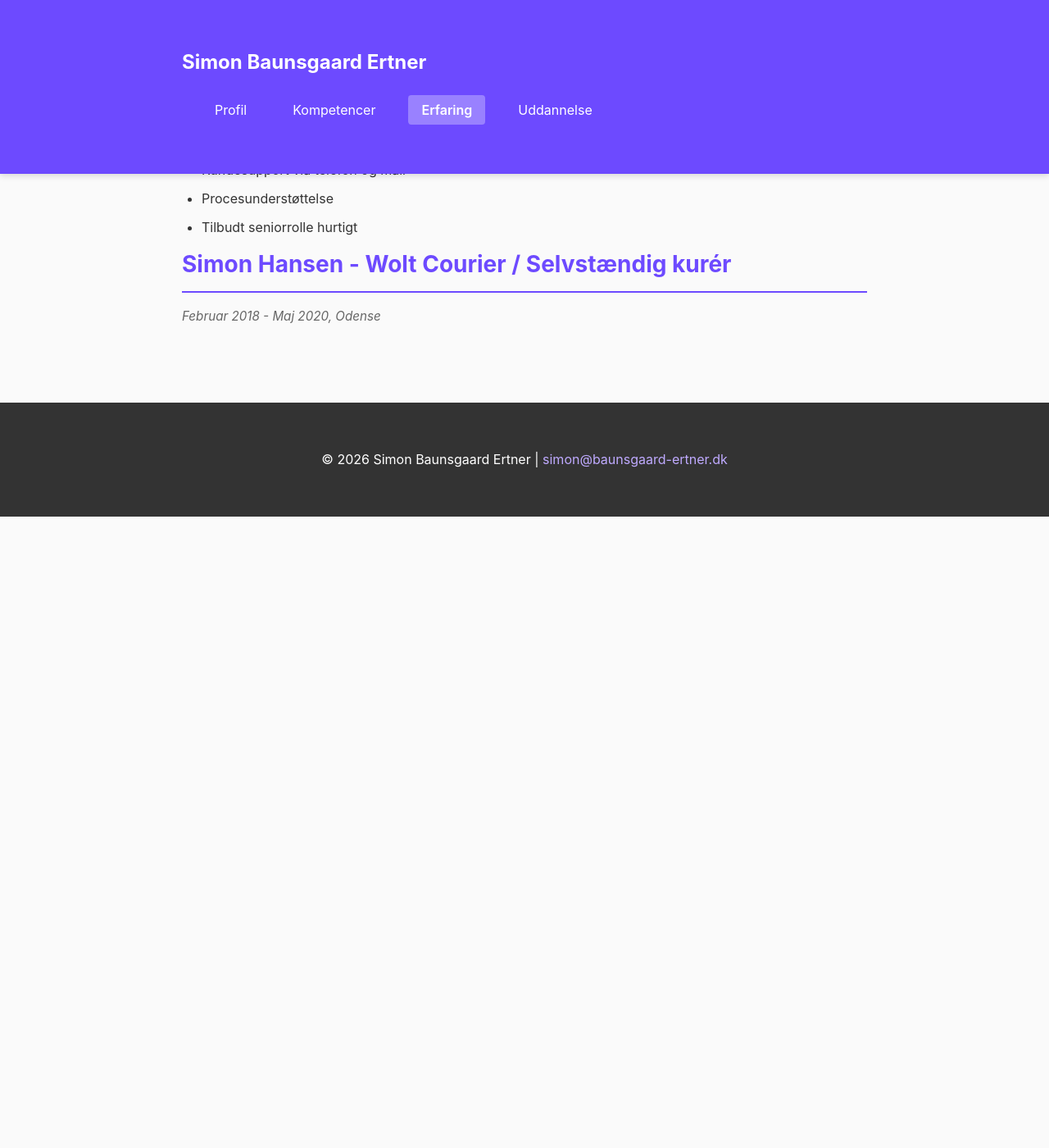
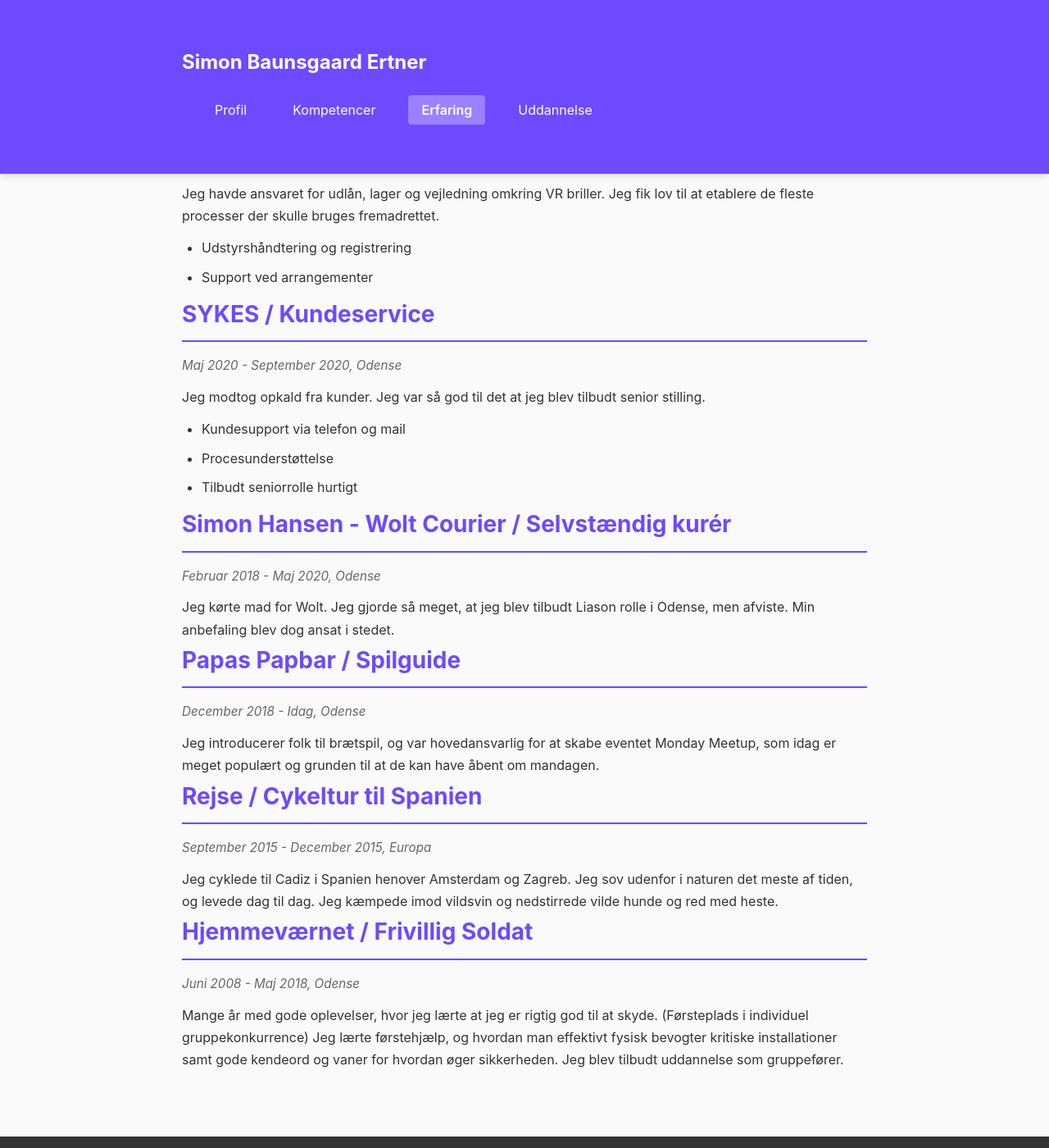
Before and after one commit to SBauns/cv, a Jekyll site: the page built from experience.md, in a window 1280 px wide and 1400 px high, scrolled down 1106 px. Shown: the whole window at 82% size. Built offline with Jekyll 4.4.1, drawn with Linux system fonts in a browser that asks for light colours; before the commit the page ends 1736 px from its top, so only the background shows below that; some of the changed text lies outside the part shown.

Commit message:
More to the CV

```diff
--- a/experience.md
+++ b/experience.md
@@ -11,6 +11,8 @@ permalink: /experience/
 August 2026 - September 2026, Odense
 {: .date}
 
+Kort vikariat, hvor jeg pakkede kager.
+
 - Pakning af kager
 
 ## Styrk Vin / Landbrugsmedhjælper
@@ -18,12 +20,16 @@ August 2026 - September 2026, Odense
 Juli 2026 - Juli 2026, Odense
 {: .date}
 
+Jeg hjalp i et par uger med praktisk arbejde. Jeg var blevet ansat, hvis virksomheden havde råd.
+
 - Hjalp til på vingård med diverse praktiske opgaver
 
 ## Steffen Sten / Projektarbejde
 
 Oktober 2025 - November 2025, Odense
 {: .date}
+
+Jeg havde ansvaret for at lære Archicad at kende, og sikre vi kunne få gode billeder ind i det.
 
 - Integration af produktdata og marketing
 - Praktisk datagrundlag (herunder billeder)
@@ -33,6 +39,8 @@ Oktober 2025 - November 2025, Odense
 
 Januar 2023 - December 2023, Odense
 {: .date}
+
+Jeg sad i et lille team og havde en stor del af ansvaret for at udvikle JFM’s Salesplatform, hvor jeg både skulle lægge lange planer for udviklingen, men også reagere hurtigt på ændringer og ønsker fra JFM. Virksomheden gik desværre konkurs, men jeg fik at vide at jeg var en af grundene til at de havde penge nok til 6 måneder.
 
 - Ansvar for udvikling af salgsplatform
 - Øvrige webopgaver
@@ -44,6 +52,8 @@ Januar 2023 - December 2023, Odense
 Januar 2021 - April 2022, Odense
 {: .date}
 
+Jeg havde ansvaret for udlån, lager og vejledning omkring VR briller. Jeg fik lov til at etablere de fleste processer der skulle bruges fremadrettet.
+
 - Udstyrshåndtering og registrering
 - Support ved arrangementer
 
@@ -51,6 +61,8 @@ Januar 2021 - April 2022, Odense
 
 Maj 2020 - September 2020, Odense
 {: .date}
+
+Jeg modtog opkald fra kunder. Jeg var så god til det at jeg blev tilbudt senior stilling.
 
 - Kundesupport via telefon og mail
 - Procesunderstøttelse
@@ -60,3 +72,26 @@ Maj 2020 - September 2020, Odense
 
 Februar 2018 - Maj 2020, Odense
 {: .date}
+
+Jeg kørte mad for Wolt. Jeg gjorde så meget, at jeg blev tilbudt Liason rolle i Odense, men afviste. Min anbefaling blev dog ansat i stedet.
+
+## Papas Papbar / Spilguide
+
+December 2018 - Idag, Odense
+{: .date}
+
+Jeg introducerer folk til brætspil, og var hovedansvarlig for at skabe eventet Monday Meetup, som idag er meget populært og grunden til at de kan have åbent om mandagen.
+
+## Rejse / Cykeltur til Spanien
+
+September 2015 - December 2015, Europa
+{: .date}
+
+Jeg cyklede til Cadiz i Spanien henover Amsterdam og Zagreb. Jeg sov udenfor i naturen det meste af tiden, og levede dag til dag. Jeg kæmpede imod vildsvin og nedstirrede vilde hunde og red med heste.
+
+## Hjemmeværnet / Frivillig Soldat
+
+Juni 2008 - Maj 2018, Odense
+{: .date}
+
+Mange år med gode oplevelser, hvor jeg lærte at jeg er rigtig god til at skyde. (Førsteplads i individuel gruppekonkurrence) Jeg lærte førstehjælp, og hvordan man effektivt fysisk bevogter kritiske installationer samt gode kendeord og vaner for hvordan øger sikkerheden. Jeg blev tilbudt uddannelse som gruppefører.
```
Also changed, not shown: education.md (+9 -0 lines).
